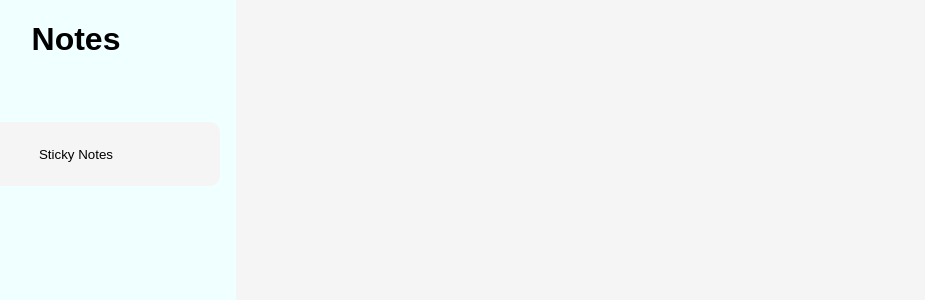
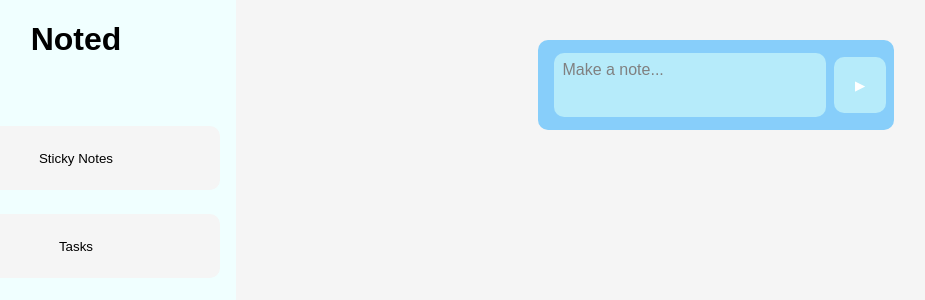
Before and after one commit to alanansari/notesapp, a React (Create React App) app: page / in a window 1280 px wide. Shown: the top 300 px of the page, without its empty margins (84-1009 px from the left). Built offline with nearby package versions, Linux system fonts and the light colour scheme.

Commit message:
added new note create bar

```diff
--- /dev/null
+++ b/src/components/NavButton.js
@@ -0,0 +1,9 @@
+import styles from './NavButton.module.css'
+
+export default function NavButton({type}) {
+    return(
+        <div className={styles.btn_box}>
+            <button className={styles.btn}>{type}</button>
+        </div>
+    );
+}
--- /dev/null
+++ b/src/components/NavButton.module.css
@@ -0,0 +1,19 @@
+.btn_box{
+    display: flex;
+    justify-content: center;
+}
+
+.btn{
+    font-family: Arial, Helvetica, sans-serif;
+    background-color: whitesmoke;
+    border: 0;
+    border-radius: 10px;
+    height: 8vh;
+    width: 90%;
+    margin: 1.5vh 0;
+}
+
+.btn:hover{
+    background-color: #dedede;
+    cursor: pointer;
+}
--- a/src/components/Navbar.js
+++ b/src/components/Navbar.js
@@ -1,18 +1,12 @@
 import styles from './Navbar.module.css'
-
-function Button() {
-    return(
-        <div className={styles.btn_box}>
-            <button className={styles.btn}>Sticky Notes</button>
-        </div>
-    );
-}
+import NavButton from './NavButton';
 
 export default function Navbar(){
     return (
         <div className={styles.container}>
-            <h1 className={styles.heading}>Notes</h1>
-            <Button/>
+            <h1 className={styles.heading}>Noted</h1>
+            <NavButton type='Sticky Notes' />
+            <NavButton type='Tasks' />
         </div>
     );
 }
--- a/src/components/Navbar.module.css
+++ b/src/components/Navbar.module.css
@@ -1,4 +1,5 @@
 .container {
+    position: fixed;
     background-color: azure;
     display: inline-flex;
     width: 25vw;
@@ -11,24 +12,5 @@
     display: inline;
     text-align: center;
     height: fit-content;
-    margin-bottom: 8vh;
+    margin-bottom: 7vh;
 }
-
-.btn_box{
-    display: flex;
-    justify-content: center;
-}
-
-.btn{
-    font-family: Arial, Helvetica, sans-serif;
-    background-color: whitesmoke;
-    border: 0;
-    border-radius: 10px;
-    height: 8vh;
-    width: 90%;
-}
-
-.btn:hover{
-    background-color: #dedede;
-    cursor: pointer;
-}
--- a/src/components/Workspace.js
+++ b/src/components/Workspace.js
@@ -1,9 +1,20 @@
 import styles from './Workspace.module.css'
+
+function NewNoteBar(){
+    return(
+        <div className={styles.newnote_container}>
+            <div className={styles.textbox} placeholder='Make a note...' role='textbox' contentEditable='true'></div>
+            <button onhover='box("hello")' className={styles.create}>▶</button>
+        </div>
+    );
+}
 
 export default function Workspace(){
     return(
         <div className={styles.container}>
-
+            <div className={styles.topchild}>
+                <NewNoteBar />
+            </div>
         </div>
     );
 }
--- a/src/components/Workspace.module.css
+++ b/src/components/Workspace.module.css
@@ -1,6 +1,57 @@
 .container{
     background-color: whitesmoke;
     display: inline-flex;
+    margin-left: 25vw;
     width: 75vw;
-    height: 100vh;
+    min-height: 100vh;
 }
+
+.newnote_container{
+    display: flex;
+    background-color: lightskyblue;
+    border-radius: 10px;
+    padding: 5px 8px;
+    position: sticky;
+    margin: 5vh auto;
+    height: fit-content;
+    width: fit-content;
+    justify-content: center;
+    align-items: center;
+}
+
+.topchild{
+    width: 100%;
+    height: fit-content;
+}
+
+
+
+.textbox{
+    background-color: #b6ebfa;
+    border: 0;
+    border-radius: 10px;
+    padding: 1vh;
+    margin: 1vh;
+    width: 20vw;
+    min-height: 6vh;
+}
+
+.textbox[placeholder]:empty:before {
+    content: attr(placeholder);
+    color: grey;
+}
+
+.create{
+    font-family: Arial, Helvetica, sans-serif;
+    color: white;
+    background-color: #b6ebfa;
+    border: 0;
+    border-radius: 10px;
+    height: 7vh;
+    width: 4vw;
+    margin: 1.5vh 0;
+}
+
+.create:hover {
+    cursor: pointer;
+}
```
